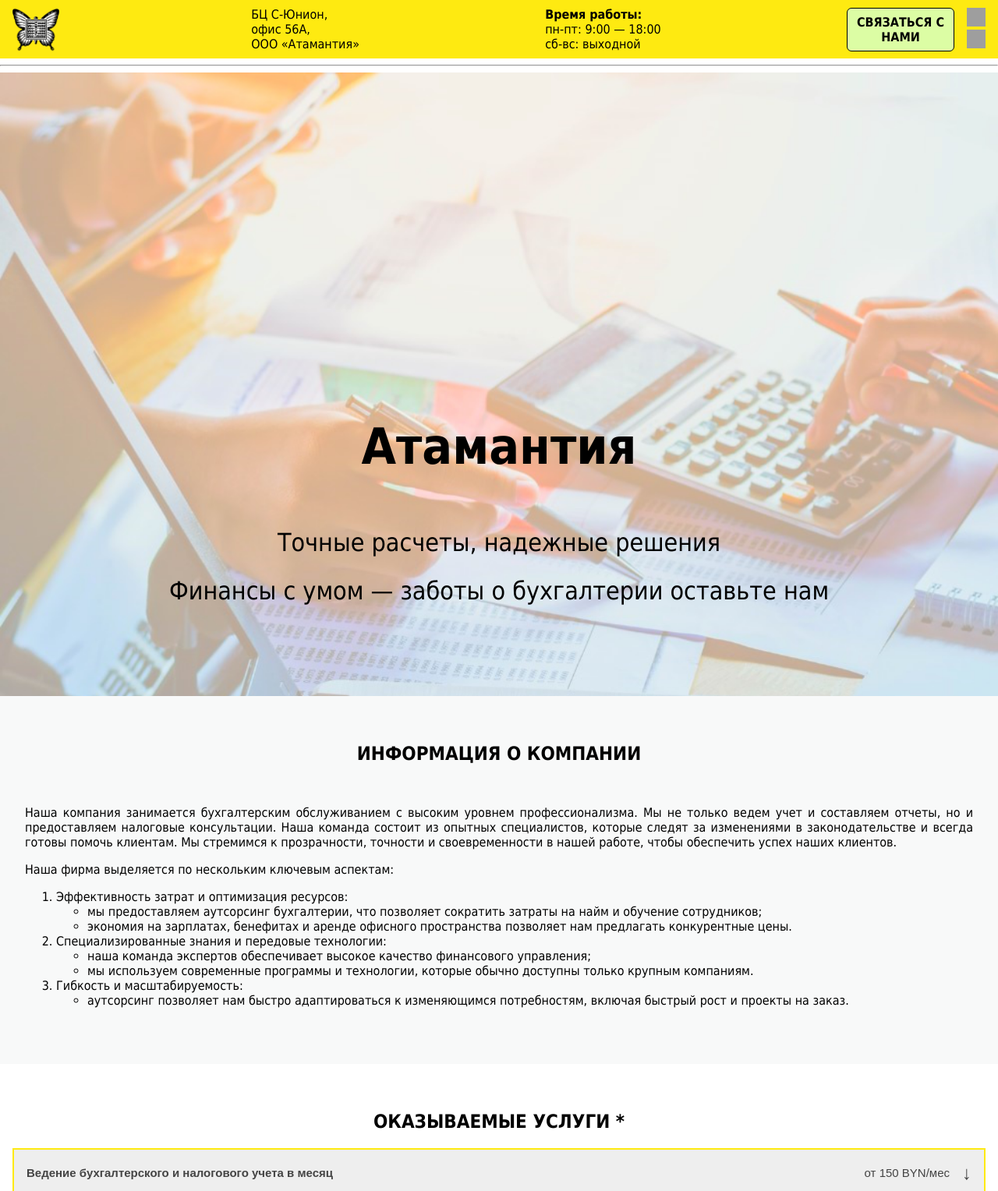
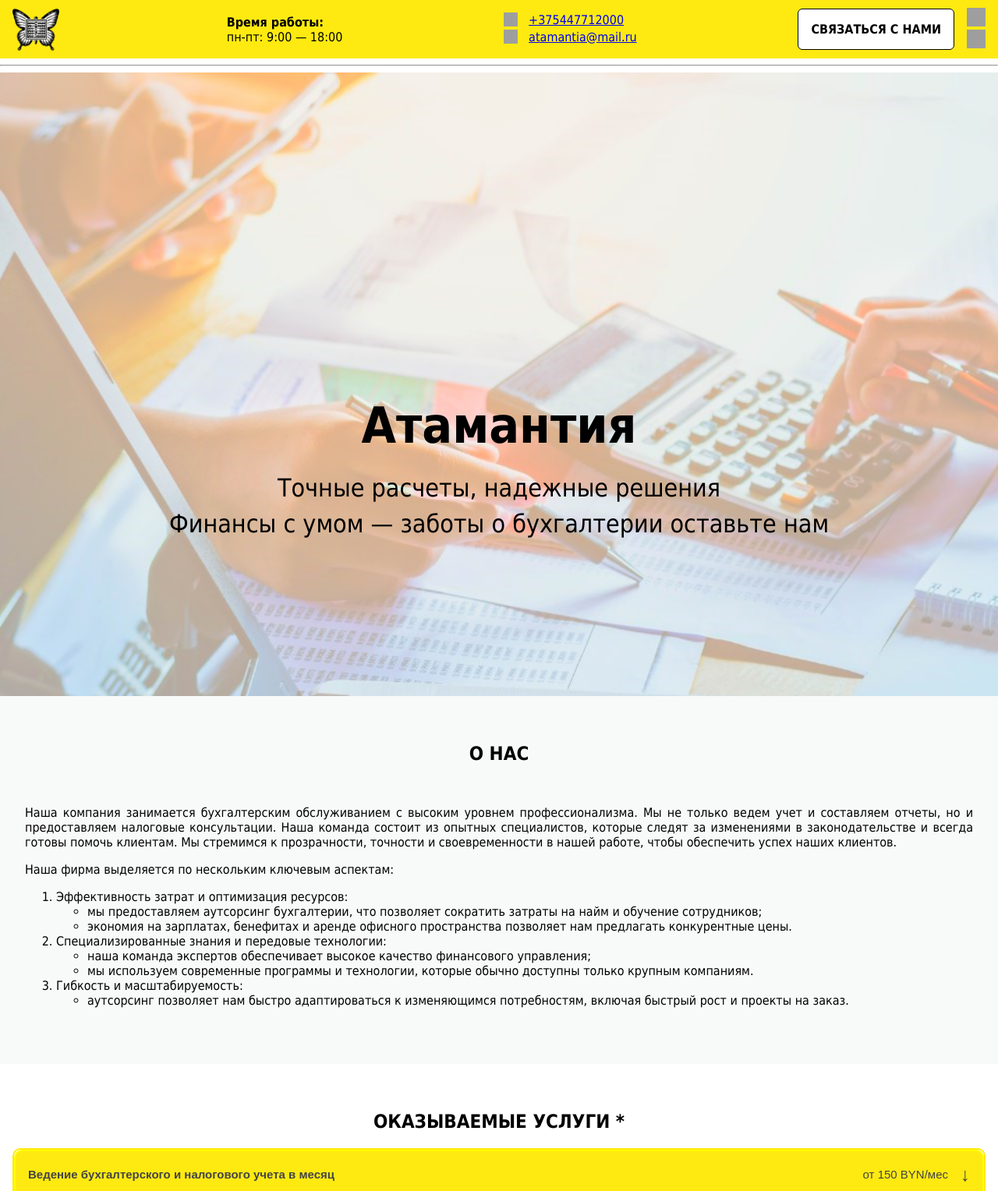
Before and after one commit to s3kaaZa/free, a plain HTML site: page index.html in a window 1280 px wide. Shown: the top 1528 px of the page at 78% size. Drawn offline with Linux system fonts and the light colour scheme; grey boxes are pictures that could not be loaded.

Commit message:
remove weekend, change accordion color and border

```diff
--- a/index.html
+++ b/index.html
@@ -24,7 +24,6 @@
             <section class="working-hours">
                 <span class="working-hours-title">Время работы:</span>
                 <span>пн-пт: 9:00 — 18:00</span>
-                <span>сб-вс: выходной</span>
             </section>
             <section class="contacts">
                 <div class="phone">
@@ -67,7 +66,7 @@
             </figcaption>
         </figure>
         <section class="about-company site-part">
-            <h2>ИНФОРМАЦИЯ О КОМПАНИИ</h2>
+            <h2>О НАС</h2>
             <article class="company-information">
                 <p>
                     Наша компания занимается бухгалтерским обслуживанием с высоким уровнем профессионализма. Мы не только ведем учет и составляем отчеты, но и предоставляем налоговые консультации. Наша команда состоит из опытных специалистов, которые следят за изменениями в законодательстве и всегда готовы помочь клиентам. Мы стремимся к прозрачности, точности и своевременности в нашей работе, чтобы обеспечить успех наших клиентов.
@@ -597,7 +596,6 @@
                         <h4>Режим работы</h4>
                         <div class="week-hours">
                             <span>пн-пт: 9:00 — 17:00<br />
-                                сб-вс: выходной</span>
                         </div>
                     </div>
                     <div class="contacts-container">
--- a/js/accordion.js
+++ b/js/accordion.js
@@ -3,9 +3,11 @@ let i;
 
 for (i = 0; i < acc.length; i++) {
     acc[i].addEventListener("click", function () {
+        const parent = this.parentElement;
         const panel = this.nextElementSibling;
         const arrow = this.querySelector('.arrow');
 
+        parent.classList.toggle("active");
         this.classList.toggle("active");
         arrow.classList.toggle("active");
 
--- a/styles/index.css
+++ b/styles/index.css
@@ -1,12 +1,14 @@
 :root {
     --main-style-color: #feea11;
+    --main-style-color-hover: #e4d101;
     --main-background-color: #f8f9f9;
-    --button-color: #dcfda4;
-    --hover-button-color: #bdfc53;
-    --table-border-color: #bdfc53;
+    --button-color: #fff;
+    --hover-button-color: #ddd;
+    --table-border-color: #ccc;
     --accordion-text-color: #444;
     --accordion-background-color: #eee;
-    --accordion-hover-background-color: #ccc;
+    --accordion-border-color: #ffff00;
+    --accordion-active-background-color: #e6e6e6;
     --slider-dot-background-color: #bbb;
     --slider-dot-hover-background-color: #717171;
     --input-field-text-color: #808080;
@@ -79,6 +81,10 @@ header {
         }
     }
 
+    .address {
+        display: none;
+    }
+
     .contacts {
         display: flex;
         flex-direction: column;
@@ -104,14 +110,13 @@ header {
         gap: 16px;
 
         .contact-form-link {
-            width: 120px;
             text-align: center;
             border-radius: 6px;
             border: solid 1px #000;
             font-weight: 600;
             text-transform: uppercase;
             text-decoration: none;
-            padding: 8px;
+            padding: 16px;
             color: #000;
             background-color: var(--button-color);
         }
@@ -146,7 +151,11 @@ header {
         font-size: 2em;
         display: flex;
         flex-direction: column;
-        gap: 24px;
+        gap: 8px;
+
+        h1 {
+            margin: 16px;
+        }
     }
 }
 
@@ -190,24 +199,34 @@ header {
 
     .service-container {
         border: solid 2px var(--main-style-color);
+        border-radius: 10px;
         margin-bottom: 8px;
         max-width: var(--context-max-width);
+
+        &.active {
+            border-radius: 10px 10px 0 0;
+        }
 
         .accordion {
             display: flex;
             gap: 16px;
             justify-content: space-between;
-            background-color: var(--accordion-background-color);
+            background-color: var(--main-style-color);
             align-items: center;
             color: var(--accordion-text-color);
             cursor: pointer;
             padding: 16px;
             width: 100%;
-            border: none;
+            border-radius: 10px;
+            border: 2px solid var(--accordion-border-color);
             text-align: left;
             outline: none;
             transition: 0.4s;
             font-size: 15px;
+
+            &:hover {
+                background-color: var(--main-style-color-hover);
+            }
 
             .service {
                 display: flex;
@@ -246,9 +265,8 @@ header {
         text-align: center;
     }
 
-    .active,
-    .accordion:hover {
-        background-color: var(--accordion-hover-background-color);
+    .active {
+        background-color: var(--accordion-active-background-color);
     }
 
     .panel {
@@ -386,17 +404,17 @@ header {
                     width: 100%;
                     border: solid 2px var(--main-style-color);
                     border-radius: 6px;
+                    padding: 16px;
+                    font-size: 1.2rem;
+                    box-sizing: border-box;
                 }
 
                 input {
                     height: 46px;
-                    font-size: 1.2rem;
-                    box-sizing: border-box;
                 }
 
                 textarea {
                     height: 200px;
-                    box-sizing: border-box;
                 }
             }
 
@@ -487,8 +505,7 @@ footer {
 
 @media screen and (width <=1280px) {
 
-    header .company-name,
-    header .contacts {
+    header .company-name {
         display: none;
     }
 }
@@ -498,6 +515,7 @@ footer {
         font-size: 14px;
     }
 
+    header .contacts,
     header .address,
     header .working-hours {
         display: none;
```
